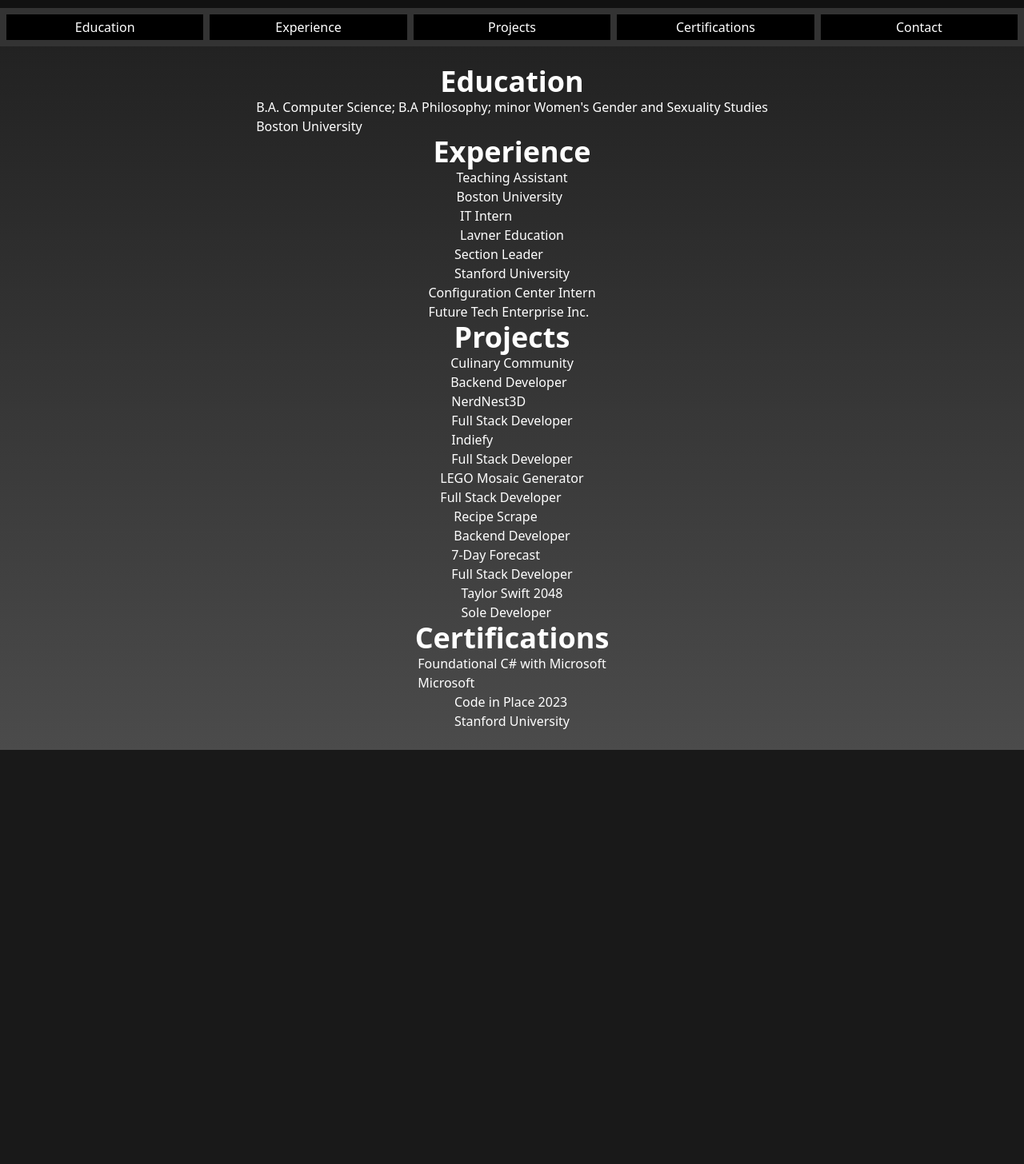
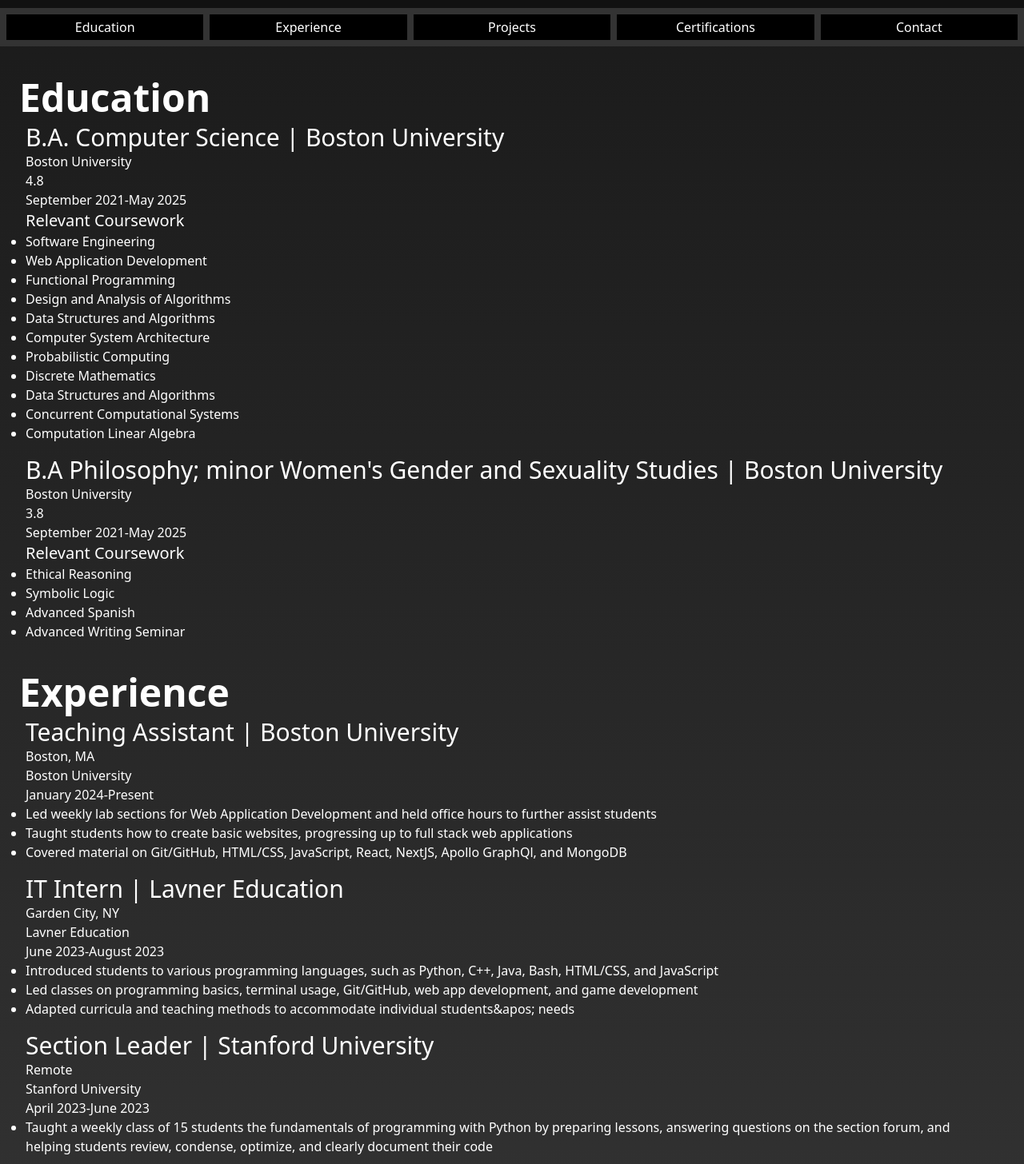
Before and after one commit to KingTingTheGreat/jting, a Next.js app: page / in a window 1280 px wide. Shown: the part 134-1590 px from the top of the page at 80% size. Before the commit the page ends 1072 px from the top, so only its background shows below. Built offline with nearby package versions, Linux system fonts and the light colour scheme.

Commit message:
new info for education. using all info for pages

```diff
--- a/app/globals.css
+++ b/app/globals.css
@@ -1,6 +1,11 @@
 @tailwind base;
 @tailwind components;
 @tailwind utilities;
+
+* {
+	box-sizing: border-box;
+	margin: 0;
+}
 
 :root {
 	--foreground-rgb: 255, 255, 255;
--- a/components/certificationWrapper.tsx
+++ b/components/certificationWrapper.tsx
@@ -1,18 +1,24 @@
 import { Certification } from "@/types";
 import SectionWrapper from "./sectionWrapper";
+import Link from "next/link";
+import ElementWrapper from "./elementWrapper";
 
 const CertificationElement = ({ certification }: { certification: Certification }) => {
 	return (
-		<div>
-			<h3>{certification.title}</h3>
+		<ElementWrapper title={certification.title} subtitle={certification.organization}>
 			<p>{certification.organization}</p>
-		</div>
+			<p>Issued: {certification.issueDate}</p>
+			<Link href={certification.link} className="text-linkBlue underline">
+				link
+			</Link>
+			<p>{certification.description}</p>
+		</ElementWrapper>
 	);
 };
 
 const CertificationWrapper = ({ title, certificationList }: { title: string; certificationList: Certification[] }) => {
 	return (
-		<SectionWrapper id={title}>
+		<SectionWrapper title={title}>
 			{certificationList.map((certification) => (
 				<CertificationElement key={certification.title} certification={certification} />
 			))}
--- a/components/educationWrapper.tsx
+++ b/components/educationWrapper.tsx
@@ -1,18 +1,28 @@
 import { Education } from "@/types";
 import SectionWrapper from "./sectionWrapper";
+import ElementWrapper from "./elementWrapper";
 
 const EducationElement = ({ education }: { education: Education }) => {
 	return (
-		<div>
-			<h3>{education.title}</h3>
+		<ElementWrapper title={education.title} subtitle={education.school}>
 			<p>{education.school}</p>
-		</div>
+			<p>{education.gpa}</p>
+			<p>
+				{education.startDate}-{education.endDate}
+			</p>
+			<h5 className="text-xl">Relevant Coursework</h5>
+			<ul className="list-disc">
+				{education.relevantCoursework.map((course) => (
+					<li key={course}>{course}</li>
+				))}
+			</ul>
+		</ElementWrapper>
 	);
 };
 
 const EducationWrapper = ({ title, educationList }: { title: string; educationList: Education[] }) => {
 	return (
-		<SectionWrapper id={title}>
+		<SectionWrapper title={title}>
 			{educationList.map((education) => (
 				<EducationElement key={education.title} education={education} />
 			))}
--- /dev/null
+++ b/components/elementWrapper.tsx
@@ -0,0 +1,20 @@
+const ElementWrapper = ({
+	title,
+	subtitle,
+	children,
+}: {
+	title: string;
+	subtitle: string;
+	children: React.ReactNode;
+}) => {
+	return (
+		<div id="title" className="m-2">
+			<h1 className="text-3xl">
+				{title} | {subtitle}
+			</h1>
+			{children}
+		</div>
+	);
+};
+
+export default ElementWrapper;
--- a/components/experienceWrapper.tsx
+++ b/components/experienceWrapper.tsx
@@ -1,18 +1,27 @@
 import { Experience } from "@/types";
 import SectionWrapper from "./sectionWrapper";
+import ElementWrapper from "./elementWrapper";
 
 const ExperienceElement = ({ experience }: { experience: Experience }) => {
 	return (
-		<div>
-			<h3>{experience.title}</h3>
+		<ElementWrapper title={experience.title} subtitle={experience.company}>
+			<p>{experience.location}</p>
 			<p>{experience.company}</p>
-		</div>
+			<p>
+				{experience.startDate}-{experience.endDate}
+			</p>
+			<ul className="list-disc">
+				{experience.description.map((description) => (
+					<li key={description}>{description}</li>
+				))}
+			</ul>
+		</ElementWrapper>
 	);
 };
 
 const ExperienceWrapper = ({ title, experienceList }: { title: string; experienceList: Experience[] }) => {
 	return (
-		<SectionWrapper id={title}>
+		<SectionWrapper title={title}>
 			{experienceList.map((experience) => (
 				<ExperienceElement key={experience.title} experience={experience} />
 			))}
--- a/components/projectWrapper.tsx
+++ b/components/projectWrapper.tsx
@@ -1,18 +1,30 @@
 import { Project } from "@/types";
 import SectionWrapper from "./sectionWrapper";
+import ElementWrapper from "./elementWrapper";
+import Link from "next/link";
 
 const ProjectElement = ({ project }: { project: Project }) => {
 	return (
-		<div>
-			<h3>{project.title}</h3>
+		<ElementWrapper title={project.title} subtitle={project.role}>
 			<p>{project.role}</p>
-		</div>
+			<Link href={project.link} target="_blank" className="text-linkBlue">
+				View Here
+			</Link>
+			<p>{project.description}</p>
+			<ul className="flex flex-wrap">
+				{project.technologies.map((technology) => (
+					<li key={technology} className="m-2 border-solid border-[#fff] rounded-md">
+						{technology}
+					</li>
+				))}
+			</ul>
+		</ElementWrapper>
 	);
 };
 
 const ProjectWrapper = ({ title, projectList }: { title: string; projectList: Project[] }) => {
 	return (
-		<SectionWrapper id={title}>
+		<SectionWrapper title={title}>
 			{projectList.map((project) => (
 				<ProjectElement key={project.title} project={project} />
 			))}
--- a/components/sectionWrapper.tsx
+++ b/components/sectionWrapper.tsx
@@ -1,7 +1,7 @@
-const SectionWrapper = ({ id, children }: { id: string; children: React.ReactNode }) => {
+const SectionWrapper = ({ title, children }: { title: string; children: React.ReactNode }) => {
 	return (
-		<div id="id" className="flex flex-col items-center justify-center">
-			<h1 className="text-4xl font-bold capitalize">{id}</h1>
+		<div id="title" className="flex flex-col justify-center m-4 w-full">
+			<h1 className="text-5xl font-semibold capitalize">{title}</h1>
 			{children}
 		</div>
 	);
--- a/data/internalPages.ts
+++ b/data/internalPages.ts
@@ -7,11 +7,37 @@
 			"My degree has granted me extensive knowledge of Computer Science and Software Engineering, with coursework ranging from Data Structures and Algorithms and Functional Programming, to Software Engineering, Web Application Development, and Designing Distributed Computational Systems.",
 		children: [
 			{
-				title: "B.A. Computer Science; B.A Philosophy; minor Women's Gender and Sexuality Studies",
+				title: "B.A. Computer Science",
+				school: "Boston University",
+				startDate: "September 2021",
+				endDate: "May 2025",
+				gpa: "4.8",
+				relevantCoursework: [
+					"Software Engineering",
+					"Web Application Development",
+					"Functional Programming",
+					"Design and Analysis of Algorithms",
+					"Data Structures and Algorithms",
+					"Computer System Architecture",
+					"Probabilistic Computing",
+					"Discrete Mathematics",
+					"Data Structures and Algorithms",
+					"Concurrent Computational Systems",
+					"Computation Linear Algebra",
+				],
+			},
+			{
+				title: "B.A Philosophy; minor Women's Gender and Sexuality Studies",
 				school: "Boston University",
 				startDate: "September 2021",
 				endDate: "May 2025",
 				gpa: "3.8",
+				relevantCoursework: [
+					"Ethical Reasoning",
+					"Symbolic Logic",
+					"Advanced Spanish",
+					"Advanced Writing Seminar",
+				],
 			},
 		],
 	},
@@ -26,7 +52,11 @@
 				endDate: "Present",
 				company: "Boston University",
 				location: "Boston, MA",
-				description: "Teaching Assistant for CS 391: Web Application Development.",
+				description: [
+					"Led weekly lab sections for Web Application Development and held office hours to further assist students",
+					"Taught students how to create basic websites, progressing up to full stack web applications",
+					"Covered material on Git/GitHub, HTML/CSS, JavaScript, React, NextJS, Apollo GraphQl, and MongoDB",
+				],
 			},
 			{
 				title: "IT Intern",
@@ -34,7 +64,11 @@
 				endDate: "August 2023",
 				company: "Lavner Education",
 				location: "Garden City, NY",
-				description: "Internship with Lavner Education, a STEM education company.",
+				description: [
+					"Introduced students to various programming languages, such as Python, C++, Java, Bash, HTML/CSS, and JavaScript",
+					"Led classes on programming basics, terminal usage, Git/GitHub, web app development, and game development",
+					"Adapted curricula and teaching methods to accommodate individual students&apos; needs",
+				],
 			},
 			{
 				title: "Section Leader",
@@ -42,7 +76,9 @@
 				endDate: "June 2023",
 				company: "Stanford University",
 				location: "Remote",
-				description: "Section Leader for Stanford's CS 106A: Programming Methodology course.",
+				description: [
+					"Taught a weekly class of 15 students the fundamentals of programming with Python by preparing lessons, answering questions on the section forum, and helping students review, condense, optimize, and clearly document their code",
+				],
 			},
 			{
 				title: "Configuration Center Intern",
@@ -50,7 +86,9 @@
 				endDate: "June 2023",
 				company: "Future Tech Enterprise Inc.",
 				location: "Holbrook, NY",
-				description: "Internship with Future Tech Enterprise Inc., a global IT solutions provider.",
+				description: [
+					"Optimized production workflow through the implementation of physical improvements and the creation of software scripting efficiencies, significantly reducing errors and improving productivity",
+				],
 			},
 		],
 	},
@@ -133,12 +171,14 @@
 				organization: "Microsoft",
 				issueDate: "June 2023",
 				link: "https://www.youracclaim.com/badges/3b5f2d5e-8f1f-4e1f-8b6f-7e1e2e2d9e3f",
+				description: "This certification demonstrates foundational knowledge of C#.",
 			},
 			{
 				title: "Code in Place 2023",
 				organization: "Stanford University",
 				issueDate: "June 2023",
 				link: "https://codeinplace.stanford.edu/certificates/1b2f1f2e3d4e5f6e7d8c9b0a",
+				description: "This certification demonstrates proficiency in Python and Python education.",
 			},
 		],
 	},
--- a/tailwind.config.ts
+++ b/tailwind.config.ts
@@ -12,6 +12,9 @@
 				"gradient-radial": "radial-gradient(var(--tw-gradient-stops))",
 				"gradient-conic": "conic-gradient(from 180deg at 50% 50%, var(--tw-gradient-stops))",
 			},
+			colors: {
+				linkBlue: "#0000bb",
+			},
 		},
 	},
 	plugins: [],
--- a/types.ts
+++ b/types.ts
@@ -54,6 +54,7 @@
 	startDate: string;
 	endDate: string;
 	gpa: string;
+	relevantCoursework: string[];
 };
 
 export type Experience = {
@@ -62,7 +63,7 @@
 	endDate: string;
 	company: string;
 	location: string;
-	description: string;
+	description: string[];
 };
 
 export type Project = {
@@ -78,4 +79,5 @@
 	organization: string;
 	issueDate: string;
 	link: string;
+	description: string;
 };
```
